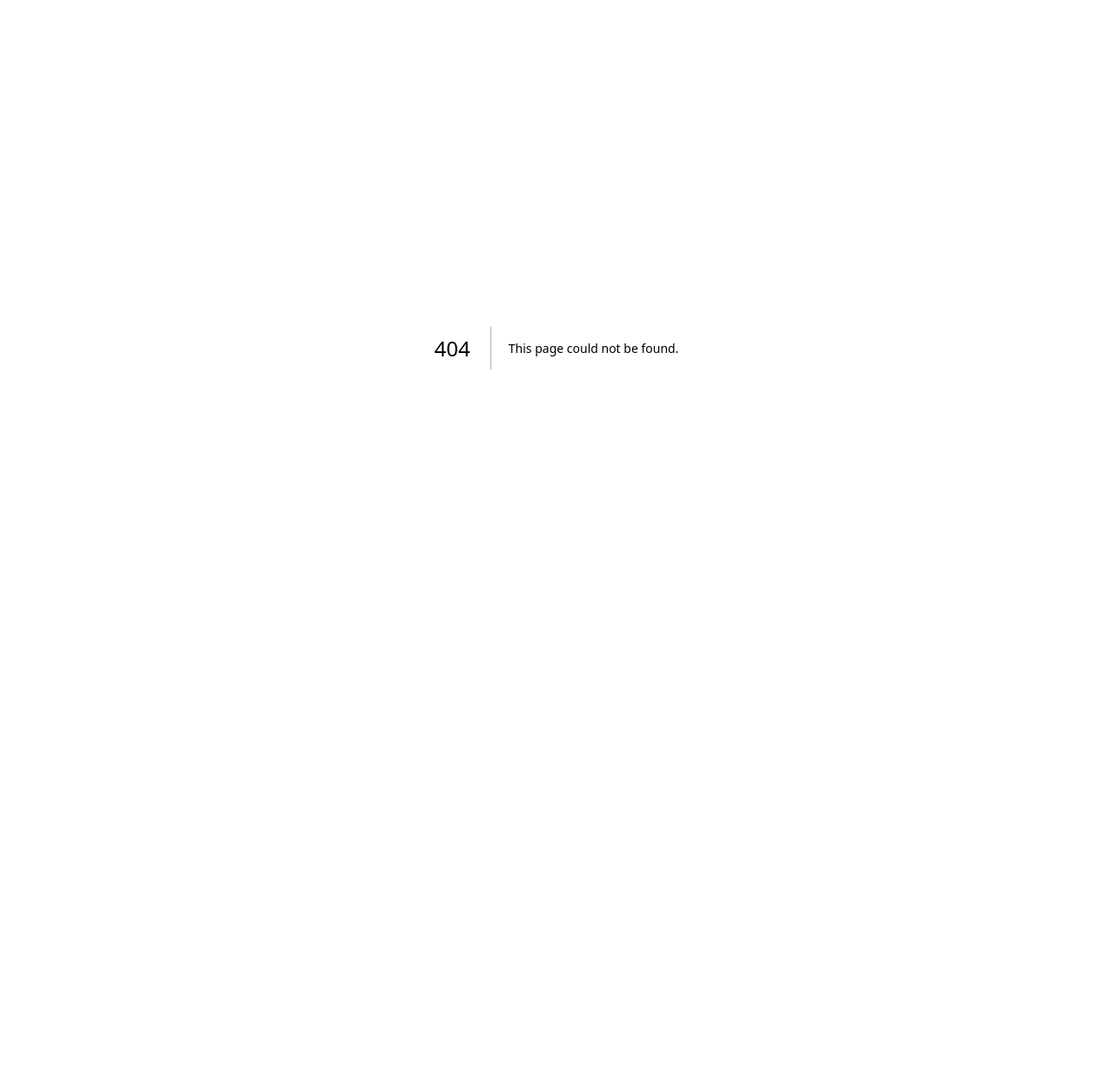
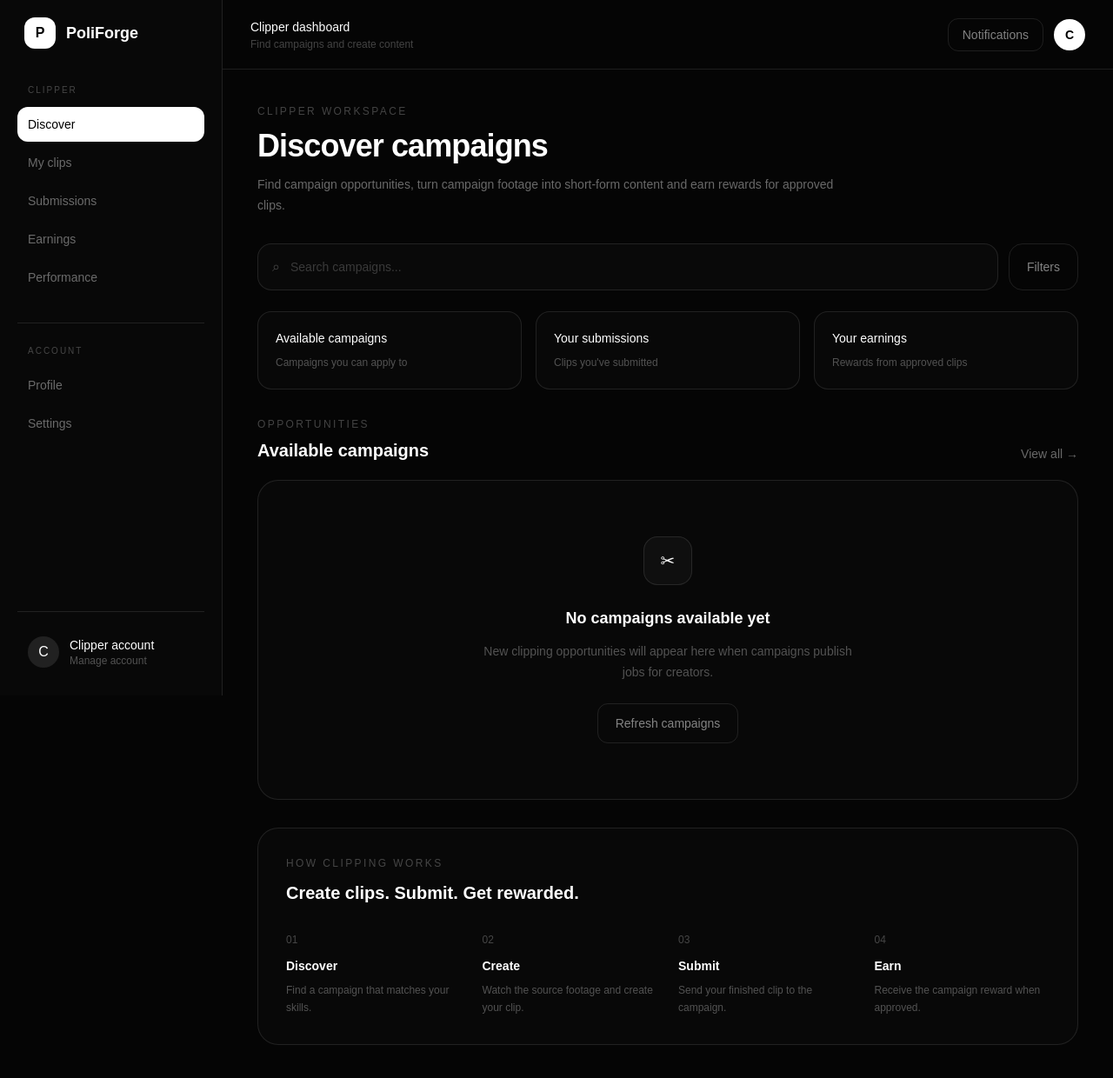
Before and after one commit to stephenmuriuki632-png/poliforge, a Next.js app: page /clipper/dashboard in a window 1280 px wide. Before the commit this address had no page. Shown: the whole page at 87% size. Before the commit the page ends 800 px from the top, so only its background shows below. Built offline with nearby package versions, Linux system fonts and the light colour scheme.

Commit message:
Add clipper dashboard

```diff
--- /dev/null
+++ b/app/clipper/dashboard/page.tsx
@@ -0,0 +1,292 @@
+"use client";
+
+import Link from "next/link";
+import { useState } from "react";
+
+export default function ClipperDashboard() {
+  const [menuOpen, setMenuOpen] = useState(false);
+
+  return (
+    <main className="min-h-screen bg-[#050505] text-white">
+      {menuOpen && (
+        <button
+          aria-label="Close menu"
+          onClick={() => setMenuOpen(false)}
+          className="fixed inset-0 z-30 bg-black/70 lg:hidden"
+        />
+      )}
+
+      {/* Sidebar */}
+      <aside
+        className={`fixed left-0 top-0 z-40 flex h-screen w-64 flex-col border-r border-white/10 bg-[#080808] p-5 transition-transform duration-300 ${
+          menuOpen ? "translate-x-0" : "-translate-x-full"
+        } lg:translate-x-0`}
+      >
+        <Link href="/" className="flex items-center gap-3 px-2">
+          <div className="flex h-9 w-9 items-center justify-center rounded-xl bg-white font-bold text-black">
+            P
+          </div>
+
+          <span className="text-lg font-semibold">PoliForge</span>
+        </Link>
+
+        <div className="mt-10">
+          <p className="px-3 text-[10px] uppercase tracking-[0.2em] text-white/25">
+            Clipper
+          </p>
+
+          <nav className="mt-3 space-y-1">
+            <SideLink label="Discover" active />
+            <SideLink label="My clips" />
+            <SideLink label="Submissions" />
+            <SideLink label="Earnings" />
+            <SideLink label="Performance" />
+          </nav>
+        </div>
+
+        <div className="mt-8 border-t border-white/10 pt-6">
+          <p className="px-3 text-[10px] uppercase tracking-[0.2em] text-white/25">
+            Account
+          </p>
+
+          <nav className="mt-3 space-y-1">
+            <SideLink label="Profile" />
+            <SideLink label="Settings" />
+          </nav>
+        </div>
+
+        <div className="mt-auto border-t border-white/10 pt-4">
+          <button className="flex w-full items-center gap-3 rounded-xl p-3 text-left transition hover:bg-white/5">
+            <div className="flex h-9 w-9 items-center justify-center rounded-full bg-white/10">
+              C
+            </div>
+
+            <div>
+              <p className="text-sm font-medium">Clipper account</p>
+              <p className="text-xs text-white/30">Manage account</p>
+            </div>
+          </button>
+        </div>
+      </aside>
+
+      {/* Main */}
+      <section className="lg:ml-64">
+        <header className="flex h-20 items-center border-b border-white/10 px-5 sm:px-8">
+          <button
+            onClick={() => setMenuOpen(true)}
+            className="rounded-xl border border-white/10 px-3 py-2 text-white/60 lg:hidden"
+            aria-label="Open menu"
+          >
+            ☰
+          </button>
+
+          <div className="hidden lg:block">
+            <p className="text-sm font-medium">Clipper dashboard</p>
+            <p className="mt-0.5 text-xs text-white/25">
+              Find campaigns and create content
+            </p>
+          </div>
+
+          <div className="ml-auto flex items-center gap-3">
+            <button className="hidden rounded-xl border border-white/10 px-4 py-2 text-sm text-white/50 transition hover:bg-white/5 hover:text-white sm:block">
+              Notifications
+            </button>
+
+            <div className="flex h-9 w-9 items-center justify-center rounded-full bg-white text-sm font-semibold text-black">
+              C
+            </div>
+          </div>
+        </header>
+
+        <div className="mx-auto max-w-7xl px-5 py-10 sm:px-8 lg:px-10">
+          {/* Intro */}
+          <section>
+            <p className="text-xs uppercase tracking-[0.2em] text-white/25">
+              Clipper workspace
+            </p>
+
+            <h1 className="mt-3 text-3xl font-semibold tracking-tight sm:text-4xl">
+              Discover campaigns
+            </h1>
+
+            <p className="mt-3 max-w-2xl text-sm leading-6 text-white/40">
+              Find campaign opportunities, turn campaign footage into
+              short-form content and earn rewards for approved clips.
+            </p>
+          </section>
+
+          {/* Search */}
+          <section className="mt-8">
+            <div className="flex flex-col gap-3 sm:flex-row">
+              <div className="flex flex-1 items-center rounded-2xl border border-white/10 bg-white/[0.02] px-4">
+                <span className="mr-3 text-white/25">⌕</span>
+
+                <input
+                  type="search"
+                  placeholder="Search campaigns..."
+                  className="w-full bg-transparent py-4 text-sm outline-none placeholder:text-white/20"
+                />
+              </div>
+
+              <button className="rounded-2xl border border-white/10 px-5 py-3 text-sm text-white/50 transition hover:bg-white/5 hover:text-white">
+                Filters
+              </button>
+            </div>
+          </section>
+
+          {/* Quick stats */}
+          <section className="mt-6 grid gap-4 sm:grid-cols-3">
+            <InfoCard
+              title="Available campaigns"
+              description="Campaigns you can apply to"
+            />
+
+            <InfoCard
+              title="Your submissions"
+              description="Clips you've submitted"
+            />
+
+            <InfoCard
+              title="Your earnings"
+              description="Rewards from approved clips"
+            />
+          </section>
+
+          {/* Discover area */}
+          <section className="mt-8">
+            <div className="flex items-end justify-between">
+              <div>
+                <p className="text-xs uppercase tracking-[0.2em] text-white/25">
+                  Opportunities
+                </p>
+
+                <h2 className="mt-2 text-xl font-semibold">
+                  Available campaigns
+                </h2>
+              </div>
+
+              <button className="hidden text-sm text-white/40 hover:text-white sm:block">
+                View all →
+              </button>
+            </div>
+
+            {/* Empty state */}
+            <div className="mt-5 rounded-3xl border border-white/10 bg-white/[0.015] px-6 py-16 text-center">
+              <div className="mx-auto flex h-14 w-14 items-center justify-center rounded-2xl border border-white/10 bg-white/[0.03] text-xl">
+                ✂
+              </div>
+
+              <h3 className="mt-6 text-lg font-semibold">
+                No campaigns available yet
+              </h3>
+
+              <p className="mx-auto mt-3 max-w-md text-sm leading-6 text-white/30">
+                New clipping opportunities will appear here when
+                campaigns publish jobs for creators.
+              </p>
+
+              <button className="mt-6 rounded-xl border border-white/10 px-5 py-3 text-sm text-white/50 hover:bg-white/5 hover:text-white">
+                Refresh campaigns
+              </button>
+            </div>
+          </section>
+
+          {/* How it works */}
+          <section className="mt-8 rounded-3xl border border-white/10 bg-white/[0.015] p-6 sm:p-8">
+            <p className="text-xs uppercase tracking-[0.2em] text-white/25">
+              How clipping works
+            </p>
+
+            <h2 className="mt-3 text-xl font-semibold">
+              Create clips. Submit. Get rewarded.
+            </h2>
+
+            <div className="mt-8 grid gap-6 md:grid-cols-4">
+              <Step
+                number="01"
+                title="Discover"
+                text="Find a campaign that matches your skills."
+              />
+
+              <Step
+                number="02"
+                title="Create"
+                text="Watch the source footage and create your clip."
+              />
+
+              <Step
+                number="03"
+                title="Submit"
+                text="Send your finished clip to the campaign."
+              />
+
+              <Step
+                number="04"
+                title="Earn"
+                text="Receive the campaign reward when approved."
+              />
+            </div>
+          </section>
+        </div>
+      </section>
+    </main>
+  );
+}
+
+function SideLink({
+  label,
+  active = false,
+}: {
+  label: string;
+  active?: boolean;
+}) {
+  return (
+    <button
+      className={`w-full rounded-xl px-3 py-2.5 text-left text-sm transition ${
+        active
+          ? "bg-white text-black"
+          : "text-white/40 hover:bg-white/5 hover:text-white"
+      }`}
+    >
+      {label}
+    </button>
+  );
+}
+
+function InfoCard({
+  title,
+  description,
+}: {
+  title: string;
+  description: string;
+}) {
+  return (
+    <div className="rounded-2xl border border-white/10 bg-white/[0.015] p-5">
+      <p className="text-sm font-medium">{title}</p>
+
+      <p className="mt-2 text-xs leading-5 text-white/30">
+        {description}
+      </p>
+    </div>
+  );
+}
+
+function Step({
+  number,
+  title,
+  text,
+}: {
+  number: string;
+  title: string;
+  text: string;
+}) {
+  return (
+    <div>
+      <p className="text-xs font-medium text-white/25">{number}</p>
+
+      <h3 className="mt-3 text-sm font-semibold">{title}</h3>
+
+      <p className="mt-2 text-xs leading-5 text-white/30">{text}</p>
+    </div>
+  );
+}
```
